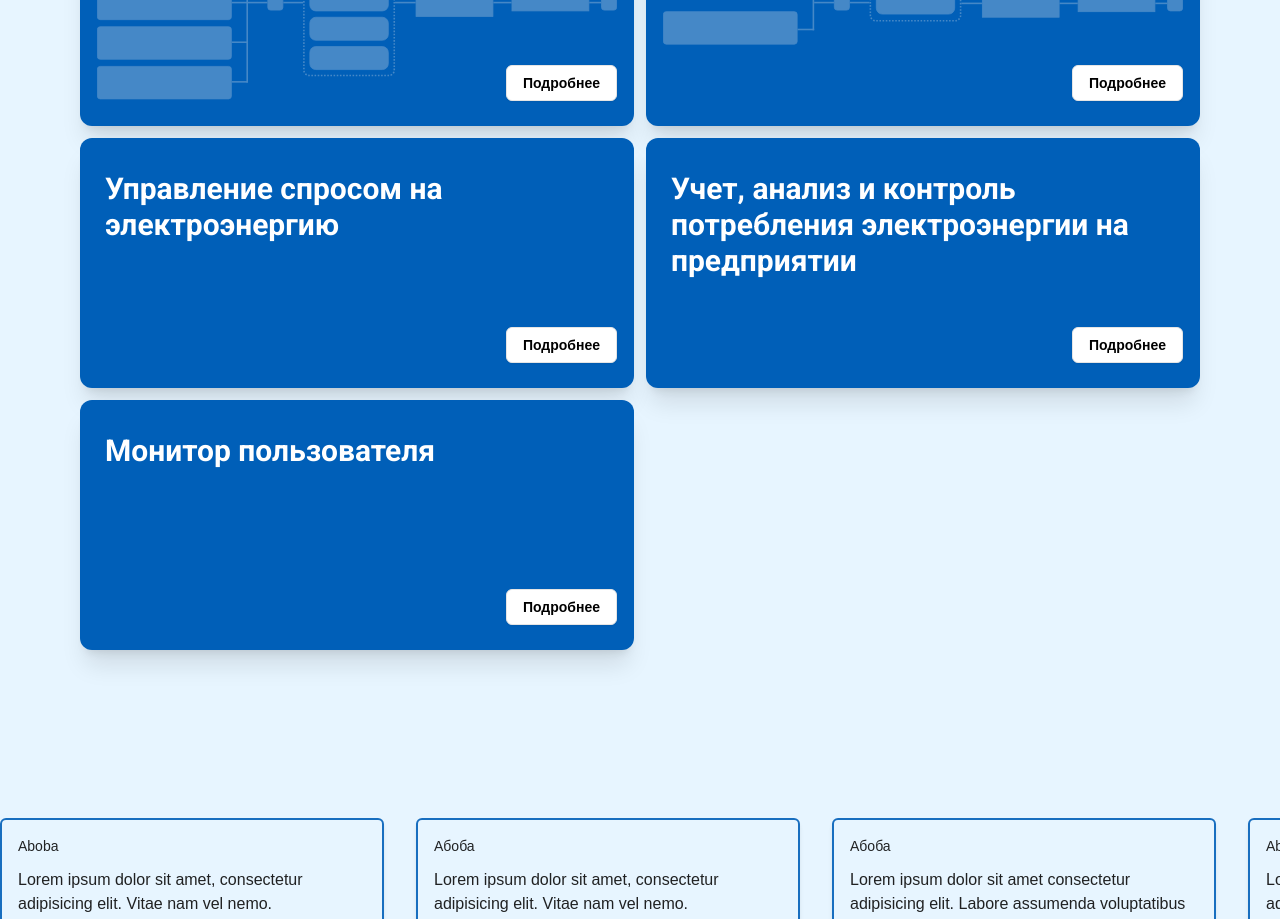
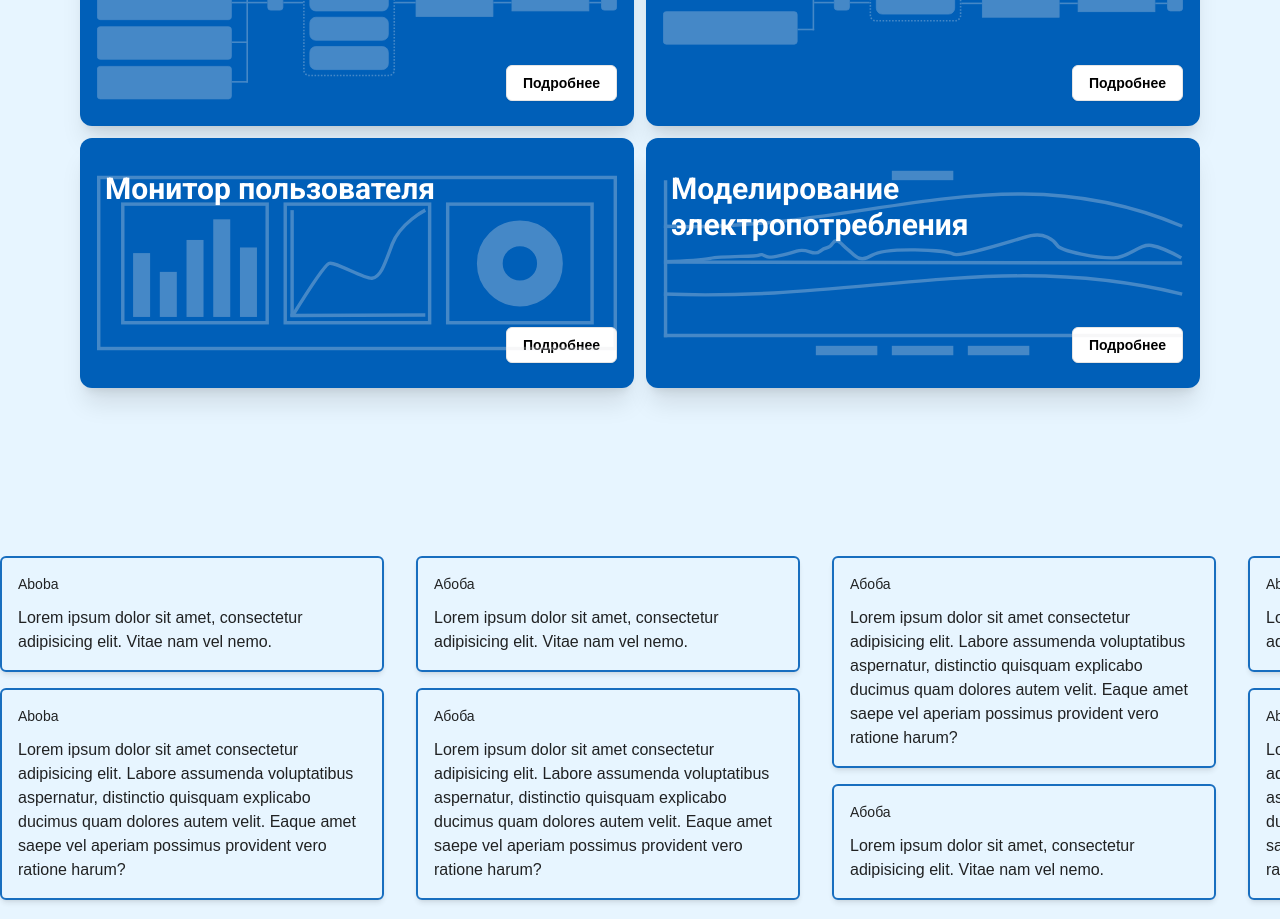
Before and after one commit to Markito97/test-vercel, a Next.js app: page / in a window 1280 px wide. Shown: the part 2220-3139 px from the top of the page. Built offline with nearby package versions, Linux system fonts and the light colour scheme.

Commit message:
--wip update links

```diff
--- a/app/price-calculator/page.tsx
+++ b/app/price-calculator/page.tsx
@@ -25,9 +25,6 @@ export default function PriceCalculator() {
             <h2 className={`${comicNeue.className} text-3xl font-bold text-brand lg:text-4xl`}>
               Калькулятор ценовых категорий
             </h2>
-            <p className="mt-4 text-lg text-gray-600">
-              Определим выгодную ценовую категорию для оплаты за электроэнергию!
-            </p>
           </div>
           <div className="flex flex-col gap-8 p-8 bg-white rounded-md shadow-xl">
             <PriceCategoryCalculator />
--- /dev/null
+++ b/components/icons/user-monitor-icon.tsx
@@ -0,0 +1,18 @@
+export const UserMonitorIcon = () => {
+    return  <svg width="100%" height="100%" viewBox="0 0 605 203" fill="none" xmlns="http://www.w3.org/2000/svg">
+    <rect x="2" y="2" width="601" height="199" stroke="#E5E7EB" strokeWidth="4"/>
+    <rect x="219" y="33" width="168" height="138" stroke="#E5E7EB" strokeWidth="4"/>
+    <rect x="30" y="33" width="168" height="138" stroke="#E5E7EB" strokeWidth="4"/>
+    <rect x="42" y="89.9845" width="19.7778" height="74.2769" fill="#E5E7EB"/>
+    <rect x="166.317" y="83.4307" width="19.7778" height="80.8308" fill="#E5E7EB"/>
+    <rect x="135.238" y="50.6615" width="19.7778" height="113.6" fill="#E5E7EB"/>
+    <rect x="104.159" y="74.6923" width="19.7778" height="89.5692" fill="#E5E7EB"/>
+    <rect x="73.0794" y="111.831" width="19.7778" height="52.4308" fill="#E5E7EB"/>
+    <rect x="408" y="33" width="168" height="138" stroke="#E5E7EB" strokeWidth="4"/>
+    <circle cx="492" cy="102" r="35" stroke="#E5E7EB" strokeWidth="30"/>
+    <path d="M228 162C228 162 263.237 105.281 269.763 102.07C276.288 98.8596 310.22 120.263 320.008 119.193C329.797 118.123 334.364 104.211 343.5 79.5965C352.636 54.9825 382 40 382 40" stroke="#E5E7EB" strokeWidth="4"/>
+    <line x1="227" y1="40" x2="227" y2="164" stroke="#E5E7EB" strokeWidth="4"/>
+    <path d="M225 162.499L382 161.99" stroke="#E5E7EB" strokeWidth="4"/>
+    </svg>
+
+}
--- a/components/ui/header.tsx
+++ b/components/ui/header.tsx
@@ -26,16 +26,6 @@ const components: { title: string; href: string; description: string }[] = [
         title: "Прогнозирования цен на электроэнергию и мощность",
         href: "/docs/primitives/scroll-area",
         description: "Модуль предсказания стоимости электроэнергии и доступной мощности на рынке или для конкретного потребителя в будущем.",
-    },
-    {
-        title: "Управление спросом на электроэнергию",
-        href: "/electricity-management",
-        description: "Процесс регулирования потребления электроэнергии потребителями (домами, предприятиями) так, чтобы оно соответствовало доступным ресурсам или было экономически выгодным.",
-    },
-    {
-        title: "Учет, анализ и контроль потребления электроэнергии на предприятии",
-        href: "/docs/primitives/tooltip",
-        description: "Комплекс действий, направленных на то, чтобы точно знать, сколько электроэнергии тратится, где именно, и как это оптимизировать.",
     },
     {
         title: 'Монитор пользователя',
--- a/components/ui/possibilities-list.tsx
+++ b/components/ui/possibilities-list.tsx
@@ -4,6 +4,8 @@ import { PriceCalculatorIcon } from "../icons/price-calculator-icon"
 import { ForecastIcon } from "../icons/forecast-icon"
 import { ForecastEnergyIcon } from "../icons/forecast-energy-icon"
 import { ForecastPriceIcon } from "../icons/forecast-price-icon"
+import { ConsumptionModificationIcon } from "../icons/consumption-modification-icon"
+import { UserMonitorIcon } from "../icons/user-monitor-icon"
 
 
 const roboto = Roboto({
@@ -25,7 +27,7 @@ export const PossibilitiesList = () => {
                 title='Калькулятор ценовых категорий'
                 icon={<PriceCalculatorIcon />}
                 href="/price-calculator"
-                />
+            />
 
             <PossibilitiesBlock
                 title='Прогноз часов пиковой нагрузки'
@@ -43,19 +45,14 @@ export const PossibilitiesList = () => {
                 href="/forecast-prices"
             />
             <PossibilitiesBlock
-                title='Управление спросом на электроэнергию'
-                icon={<></>}
-                href="/electricity-management"
+                title="Монитор пользователя"
+                icon={<UserMonitorIcon/>}
+                href="/user-monitor"
             />
             <PossibilitiesBlock
-                title="Учет, анализ и контроль потребления электроэнергии на предприятии"
-                icon={<></>}
-                href="/control-electricity"
-            />
-            <PossibilitiesBlock
-                title="Монитор пользователя"
-                icon={<></>}
-                href="/user-monitor"
+                title="Моделирование электропотребления"
+                icon={<ConsumptionModificationIcon />}
+                href="/energy-simulation"
             />
         </div>
     </section>
```
